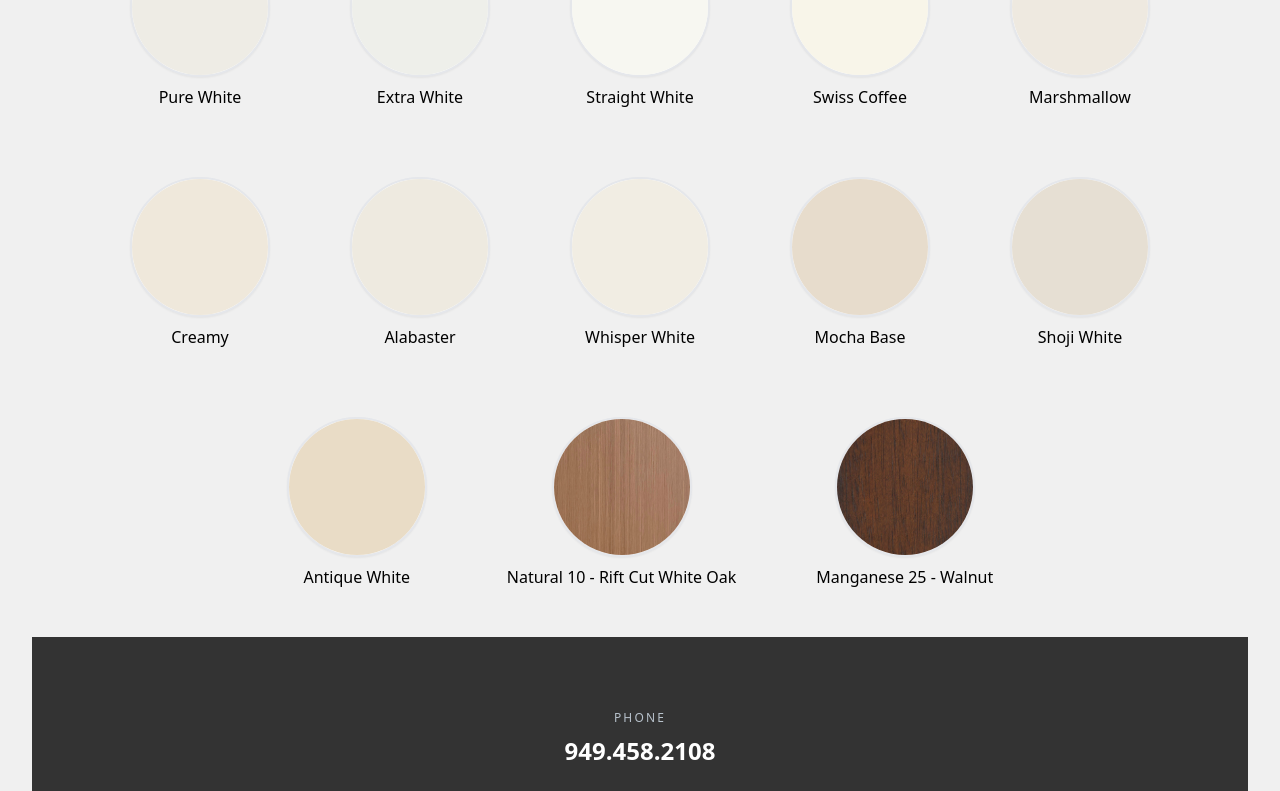
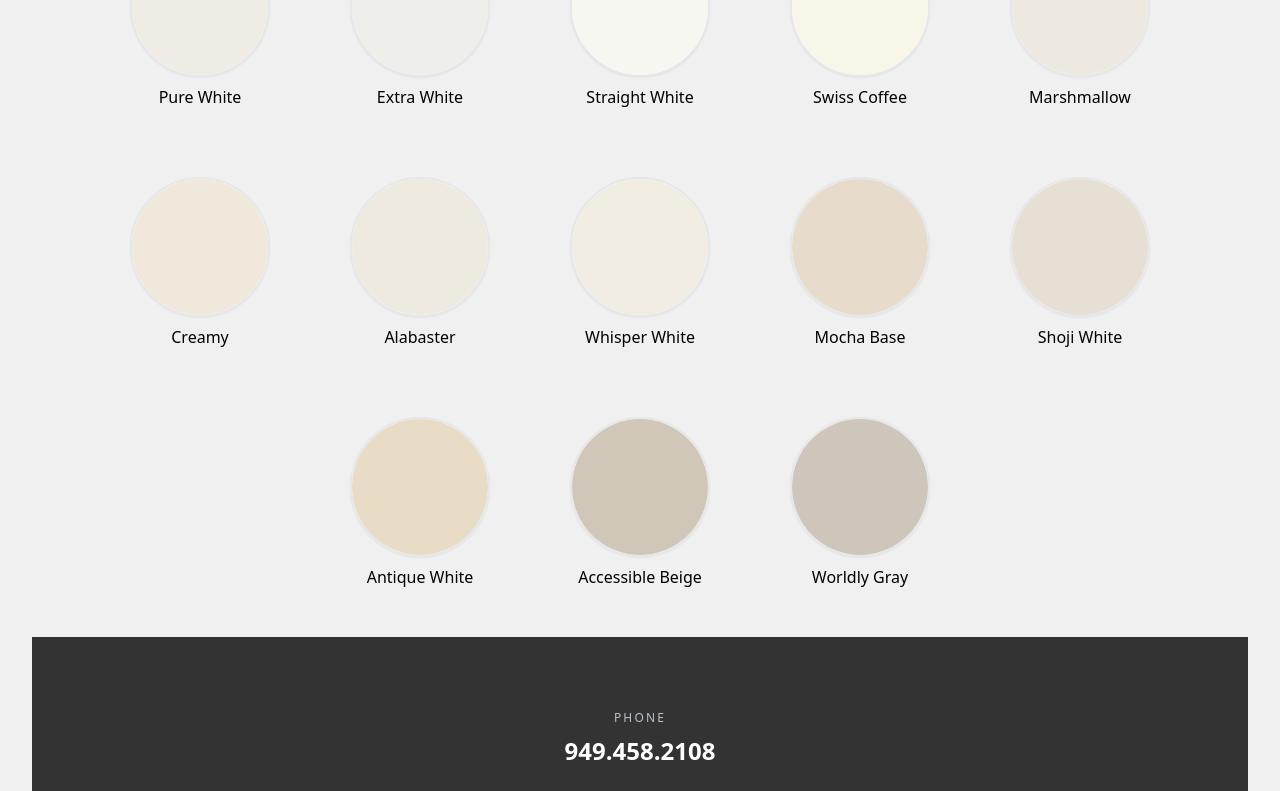
Before and after one commit to CrisSal2/APlus-Color-Selection, a React (Vite) app: page / in a window 1280 px wide. Shown: the part 467-1258 px from the top of the page. Built offline with nearby package versions, Linux system fonts and the light colour scheme.

Commit message:
added two more color items

```diff
--- a/src/data/colors.js
+++ b/src/data/colors.js
@@ -122,25 +122,25 @@ driveUrl: "https://drive.google.com/file/d/1XdJcaRVx4DrVvFVRUDd2zKjXzPeVbM5k/vie
 },
 
 
-    /* Natural 10 - Rift Cut White Oak */
+    /* Accessible Beige - rgb: 209, 199, 184 */
 
 
 {
-id: "Natural 10 - Rift Cut White Oak",
-name: "Natural 10 - Rift Cut White Oak",
-image: "/colors/Rift Cut White Oak - Natural 10.jpg",
-driveUrl: "https://drive.google.com/file/d/1kup1LQ4pFkj5qzfQfJEoAvq15rEaTAYx/view?usp=sharing",
+id: "Accessible Beige",
+name: "Accessible Beige",
+image: "/colors/Accessible Beige.png",
+driveUrl: "https://drive.google.com/file/d/1xwRiEoLZAphQPkZlbppeSIvHo26CprpD/view?usp=sharing",
 },
 
 
-    /* Manganese 25 - Walnut */
+    /* Worldly Gray - rgb: 206, 198, 187 */
 
 
 {
-id: "Manganese 25 - Walnut",
-name: "Manganese 25 - Walnut",
-image: "/colors/Walnut Manganese 25.jpg",
-driveUrl: "https://drive.google.com/file/d/1T_I1uMr0L4FNtVS_A_pxaK7wM6lRv3iw/view?usp=sharing",
+id: "Worldly Gray",
+name: "Worldly Gray",
+image: "/colors/Worldly Gray.png",
+driveUrl: "https://drive.google.com/file/d/13acraMADhZ69TlLoQkyB10azGdHXDL69/view?usp=sharing",
 },
 ];
 
@@ -160,3 +160,41 @@ name: "Finish - Wood",
 image: "/colors/Finish - Wood.jpg",
 driveUrl: "https://drive.google.com/",
 }, */
+
+
+
+
+
+
+
+
+
+
+
+
+
+/**************************************************** For Later Input ***************************************************/
+
+
+
+
+    /* Natural 10 - Rift Cut White Oak */
+
+
+/* {
+id: "Natural 10 - Rift Cut White Oak",
+name: "Natural 10 - Rift Cut White Oak",
+image: "/colors/Rift Cut White Oak - Natural 10.jpg",
+driveUrl: "https://drive.google.com/file/d/1kup1LQ4pFkj5qzfQfJEoAvq15rEaTAYx/view?usp=sharing",
+}, */
+
+
+    /* Manganese 25 - Walnut */
+
+
+/* {
+id: "Manganese 25 - Walnut",
+name: "Manganese 25 - Walnut",
+image: "/colors/Walnut Manganese 25.jpg",
+driveUrl: "https://drive.google.com/file/d/1T_I1uMr0L4FNtVS_A_pxaK7wM6lRv3iw/view?usp=sharing",
+}, */
```
Also changed, not shown: public/colors/Accessible Beige.png (added), public/colors/Worldly Gray.png (added).
